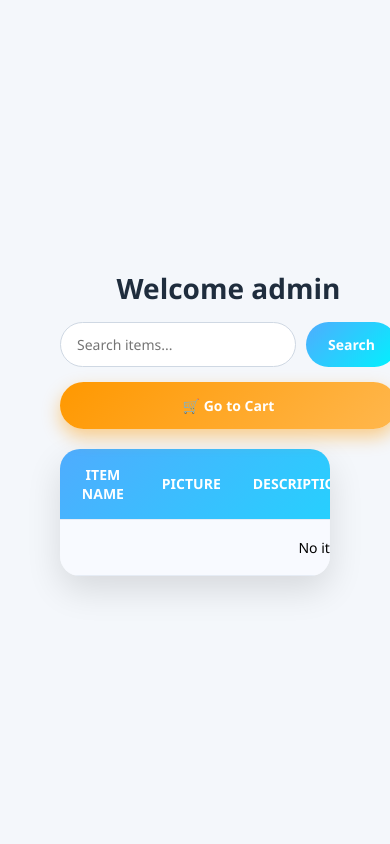
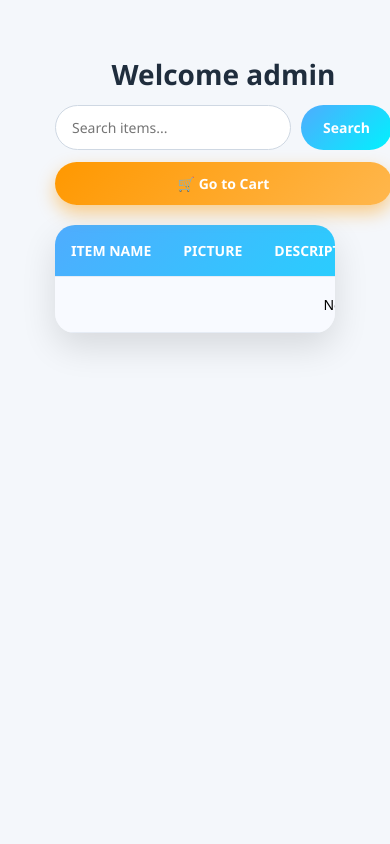
Before and after one commit to vishnuvardhan-2004/MealReady-Project, a Django app: page /view_menu/2/admin in a window 390 px wide. Run offline with Django 5.2, Linux system fonts and the light colour scheme; data comes from the database, SQL or seed files in the repository.

Commit message:
small changes
Co-authored-by: Copilot <copilot@github.com>

```diff
--- a/Delivery/static/styles.css
+++ b/Delivery/static/styles.css
@@ -938,16 +944,14 @@ body.update-menu-page {
 ========================= */
 body {
   min-height: 100vh;
-    background: linear-gradient(135deg, #f4f7fb, #e8f0ff);
-    display: flex;
-    justify-content: center;
-    align-items: center;
   font-family: "Segoe UI", Tahoma, sans-serif;
 }
 
 /* Wrapper to keep heading ABOVE form */
 .update-container {
-    width: 440px;
+  width: 100%;
+  max-width: 440px;
+  padding: 10px;
 }
 
 /* Heading */
@@ -1109,13 +1113,8 @@ body {
   background: #ffffff;
   border-radius: 20px;
   box-shadow: 0 14px 35px rgba(0, 0, 0, 0.12);
-    overflow: hidden;
-}
-
-/* ============ TABLE ============ */
-.menu-table {
-    width: 100%;
-    border-collapse: collapse;
+  overflow-x: auto;
+  overflow-y: hidden;
 }
 
 /* Header row */
@@ -1707,17 +1695,29 @@ body:has(h2):has(a[href*="signin"]) a:hover {
   box-shadow: 0 8px 18px rgba(244, 81, 30, 0.4);
 }
 
+.menu-table,
+.cart-table,
+.checkout-table {
+  min-width: 650px;
+}
+
 /* =====================================
-   RESPONSIVE DESIGN – ALL DEVICES (SAFE)
+   RESPONSIVE DESIGN – ALL DEVICES
 ===================================== */
 /* ---------- MOBILE PHONES (≤ 576px) ---------- */
 @media (max-width: 576px) {
   /* Headings */
-    h1 { font-size: 22px; }
-    h2 { font-size: 20px; }
-    h3 { font-size: 20px; }
-
-    /* Containers (NOT body) */
+  h1 {
+    font-size: 22px;
+  }
+  h2 {
+    font-size: 20px;
+  }
+  h3 {
+    font-size: 20px;
+  }
+
+  /* Containers */
   .home,
   .auth-container,
   .admin-container,
@@ -1727,7 +1727,7 @@ body:has(h2):has(a[href*="signin"]) a:hover {
   .order-container,
   .menu-page {
     width: 100%;
-        padding: 20px;
+    padding: 15px;
     margin: 0 auto;
   }
 
@@ -1747,56 +1747,104 @@ body:has(h2):has(a[href*="signin"]) a:hover {
   form button {
     width: 100%;
     text-align: center;
-        padding: 14px;
+    padding: 12px;
     font-size: 14px;
   }
 
-    /* Tables */
+  /* 🔥 TABLE FIX (IMPORTANT) */
   .table-wrapper,
   .menu-table-wrapper,
   .cart-table-wrapper {
+    width: 100%;
     overflow-x: auto;
+    overflow-y: hidden;
+  }
+
+  /* Force table scroll instead of breaking */
+  .menu-table,
+  .cart-table,
+  .checkout-table,
+  .restaurant-table {
+    min-width: 650px;
   }
 
   table {
     font-size: 12px;
-        min-width: 600px;
-    }
-
-    th, td {
+  }
+
+  th,
+  td {
     padding: 8px;
-    }
-
-    /* Images inside tables only */
+    white-space: nowrap; /* 🔥 prevents text breaking */
+  }
+
+  /* Images */
   table img {
-        width: 60px;
-        height: 45px;
-    }
-
-    /* Header layouts */
+    width: 55px;
+    height: 40px;
+  }
+
+  /* 🔥 HEADER FIX */
   .menu-header {
     grid-template-columns: 1fr;
-        gap: 15px;
-        text-align: center;
+    gap: 12px;
+    text-align: center;
+  }
+
+  .menu-left,
+  .menu-right {
+    justify-content: center;
   }
 
   .menu-search form {
     max-width: 100%;
   }
+
+  /* 🔥 CART FIX */
+  .cart-header {
+    flex-direction: column;
+    gap: 12px;
+    text-align: center;
+  }
+
+  /* 🔥 CHECKOUT FIX */
+  .checkout-footer {
+    flex-direction: column;
+    gap: 10px;
+    text-align: center;
+  }
+
+  .pay-btn {
+    width: 100%;
+  }
 }
 
 /* ---------- TABLETS (577px – 768px) ---------- */
 @media (min-width: 577px) and (max-width: 768px) {
-    h1 { font-size: 24px; }
-    h2 { font-size: 22px; }
-    h3 { font-size: 22px; }
+  h1 {
+    font-size: 24px;
+  }
+  h2 {
+    font-size: 22px;
+  }
+  h3 {
+    font-size: 22px;
+  }
 
   .menu-container,
   .cart-container,
   .checkout-container,
   .order-container,
   .menu-page {
-        padding: 25px;
+    padding: 20px;
+  }
+
+  /* 🔥 TABLE FIX */
+  .menu-table,
+  .cart-table,
+  .checkout-table,
+  .restaurant-table {
+    min-width: 650px;
   }
 
   table {
--- a/Delivery/templates/cart.html
+++ b/Delivery/templates/cart.html
@@ -1,6 +1,8 @@
 <!DOCTYPE html>
 <html>
 <head>
+    <meta charset="UTF-8">
+    <meta name="viewport" content="width=device-width, initial-scale=1.0">
     <title>Cart Page</title>
     {% load static %}
     <link rel="stylesheet" href="{% static 'styles.css' %}">
--- a/Delivery/templates/index.html
+++ b/Delivery/templates/index.html
@@ -1,7 +1,8 @@
 <!doctype html>
 <html lang="en">
   <head>
-    <meta charset="UTF-8" />
+    <meta charset="UTF-8">
+    <meta name="viewport" content="width=device-width, initial-scale=1.0">
     <title>MealReady | Home</title>
     <link
       rel="stylesheet"
--- a/Delivery/templates/update_menu.html
+++ b/Delivery/templates/update_menu.html
@@ -2,6 +2,7 @@
 <html lang="en">
 <head>
     <meta charset="UTF-8">
+    <meta name="viewport" content="width=device-width, initial-scale=1.0">
     <title>Update Menu Page</title>
     {% load static %}
     <link rel="stylesheet" type="text/css" href="{% static 'styles.css' %}">
```
Also changed, not shown: other parts of Delivery/static/styles.css (+48 -56 lines). Lines whose indentation alone changed are shown as unchanged.
